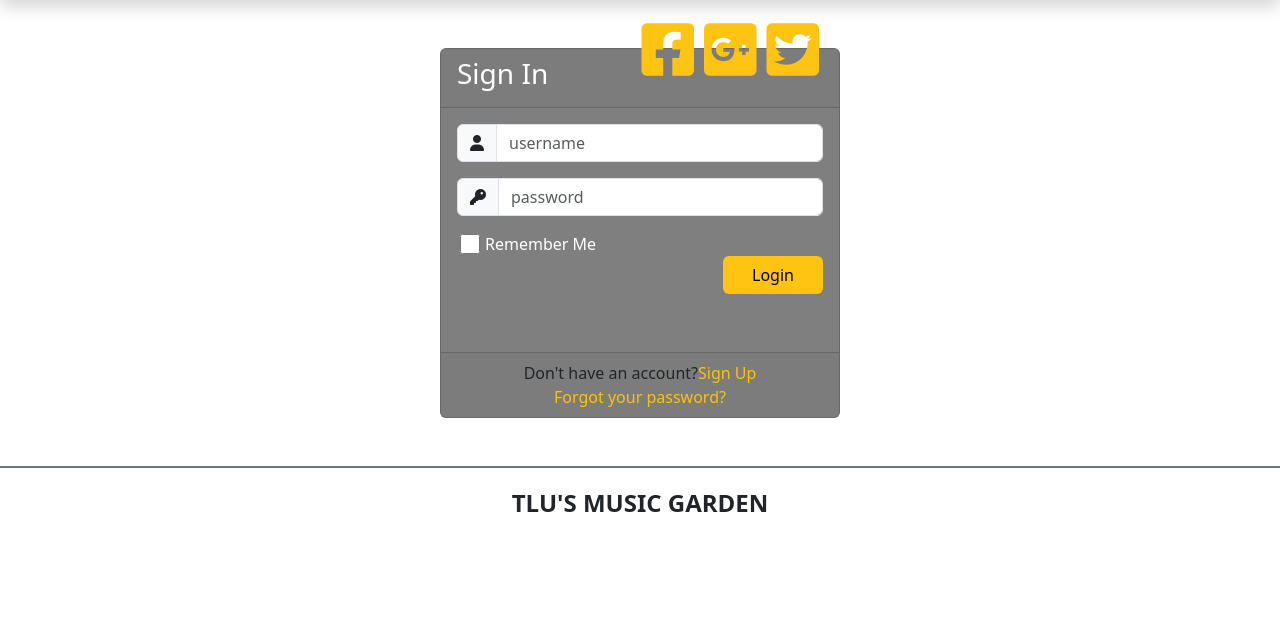
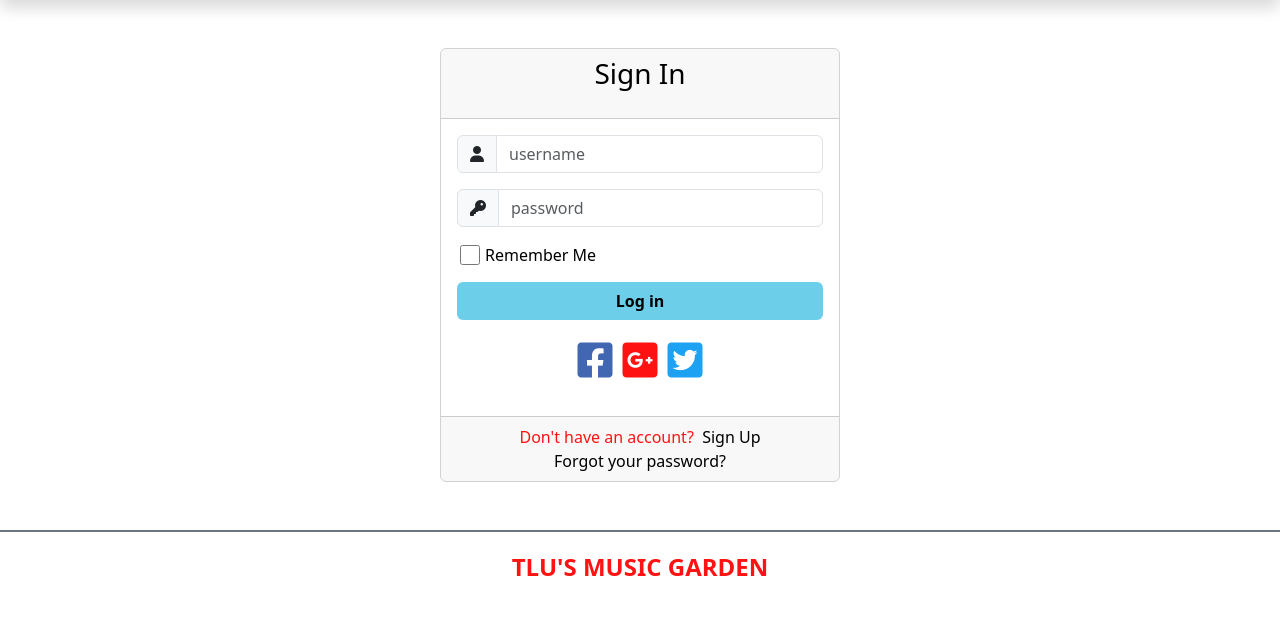
Before and after one commit to DyannT/CSE485_2023, a PHP site: page /login.php in a window 1280 px wide. Shown: the part 174-800 px from the top of the page. Run offline with PHP 8.4, Linux system fonts and the light colour scheme; some libraries are stand-ins or nearby versions; some web fonts are replaced.

Commit message:
CSS form login

```diff
--- a/btth01/css/style_login.css
+++ b/btth01/css/style_login.css
@@ -1,76 +1,96 @@
 @import url('https://fonts.googleapis.com/css?family=Numans');
 
-
-.card{
-height: 370px;
+.card {
     margin-top: auto;
     margin-bottom: auto;
     width: 400px;
-background-color: rgba(0,0,0,0.5) !important;
+    background-color: rgba(0, 0, 0, 0) !important;
 }
 
-.social_icon span{
-font-size: 60px;
-margin-left: 10px;
-color: #FFC312;
+.card-header {
+    height: 70px;
+
 }
 
-.social_icon span:hover{
-color: white;
+.social_icon span {
+    font-size: 40px;
+    margin: 10px 5px ;
+
+}
+
+.d-flex {
+    color: #ff1212;
+}
+
+.fa-twitter-square{
+    color: #1DA1F2;
+}
+.fa-square-facebook {
+    color: #4267b2;
+
+}
+
+.social_icon span:hover {
     cursor: pointer;
 }
 
-.card-header h3{
-color: white;
+.card-header h3 {
+    color: rgb(0, 0, 0);
 }
 
-.social_icon{
-position: absolute;
-right: 20px;
-top: -45px;
+.social_icon {
 }
 
-.input-group-prepend span{
+.input-group-prepend span {
     width: 50px;
-background-color: #FFC312;
+    background-color: black;
     color: black;
-border:0 !important;
+    border: 0 !important;
 }
 
-input:focus{
-outline: 0 0 0 0  !important;
+input:focus {
+    outline: 0 0 0 0 !important;
     box-shadow: 0 0 0 0 !important;
 
 }
 
-.remember{
-color: white;
+.remember {
+    color: black;
 }
 
-.remember input
-{
+.remember input {
     width: 20px;
     height: 20px;
     margin-left: 15px;
     margin-right: 5px;
 }
 
-.login_btn{
+.login_btn {
     color: black;
-background-color: #FFC312;
-width: 100px;
+    background-color: #6ccee9;
+    width: 100%;
+    margin-top: 15px;
+    font-weight: bold;
+
+
 }
 
-.login_btn:hover{
+.login_btn:hover {
     color: black;
-background-color: white;
+    background-color: #6ccee9;
+    width: 100%;
+    margin-top: 15px;
+
 }
 
-.links{
+.links {
     color: white;
 }
 
-.links a{
+.links a {
     margin-left: 4px;
-text-decoration:none;
+    text-decoration: none;
 }
+.card-footer a{
+   color: black;
+}
--- a/btth01/login.php
+++ b/btth01/login.php
@@ -43,13 +43,9 @@
         <!-- <h3 class="text-center text-uppercase mb-3 text-primary">CẢM NHẬN VỀ BÀI HÁT</h3> -->
         <div class="d-flex justify-content-center h-100">
                 <div class="card">
-                    <div class="card-header">
+                    <div class="card-header text-center ">
                         <h3>Sign In</h3>
-                        <div class="d-flex justify-content-end social_icon">
-                            <span><i class="fab fa-facebook-square"></i></span>
-                            <span><i class="fab fa-google-plus-square"></i></span>
-                            <span><i class="fab fa-twitter-square"></i></span>
-                        </div>
+
                     </div>
                     <div class="card-body">
                         <form>
@@ -66,18 +62,26 @@
                             <div class="row align-items-center remember">
                                 <input type="checkbox">Remember Me
                             </div>
-                            <div class="form-group">
-                                <input type="submit" value="Login" class="btn float-end login_btn">
+                            <div class="form-group text-center">
+                                <input type="submit" value="Log in" class="btn login_btn">
                             </div>
+
+
                         </form>
+                        <div class="d-flex justify-content-center social_icon">
+                            <span><i class="fa-brands fa-square-facebook"></i></span>
+                            <span><i class="fab fa-google-plus-square"></i></span>
+                            <span><i class="fab fa-twitter-square"></i></span>
+                        </div>
                     </div>
                     <div class="card-footer">
                         <div class="d-flex justify-content-center ">
-                            Don't have an account?<a href="#" class="text-warning text-decoration-none">Sign Up</a>
+                            Don't have an account? &nbsp<a href="#" class=" text-decoration-none">Sign Up</a>
                         </div>
                         <div class="d-flex justify-content-center">
-                            <a href="#" class="text-warning text-decoration-none">Forgot your password?</a>
+                            <a href="#" class=" text-decoration-none">Forgot your password?</a>
                         </div>
+
                     </div>
                 </div>
 
```
Lines whose indentation alone changed are shown as unchanged.
